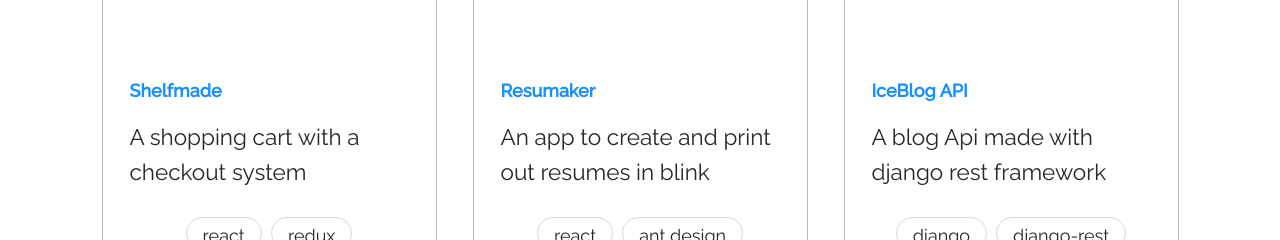
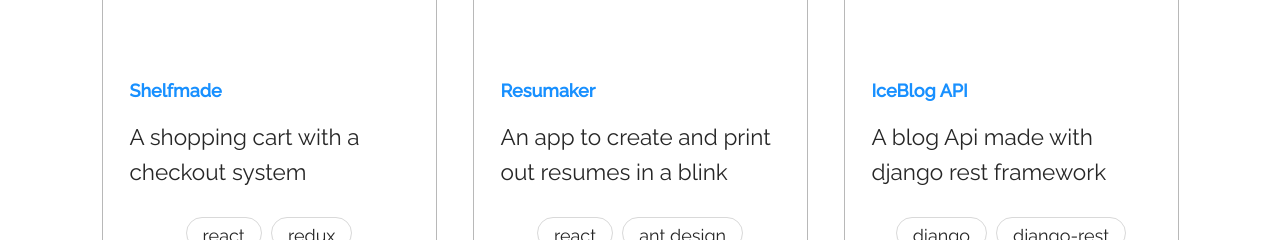
Before and after one commit to dglitxh/portfolio, a React (Create React App) app: page /#/ in a window 1280 px wide. Shown: the part 2260-2500 px from the top of the page. Built offline with nearby package versions, Linux system fonts and the light colour scheme.

Commit message:
fix: typo

```diff
--- a/src/components/assets/myprojects.js
+++ b/src/components/assets/myprojects.js
@@ -11,7 +11,7 @@
   {
     'id': 2,
     "name": 'Resumaker',
-    "desc": 'An app to create and print out resumes in blink',
+    "desc": 'An app to create and print out resumes in a blink',
     'site': 'http://resumakers.netlify.app',
     'img':require('../utils/imgs/resumaker.png'),
     'github': "http://github.com/dglitxh/CV-gen",
```
